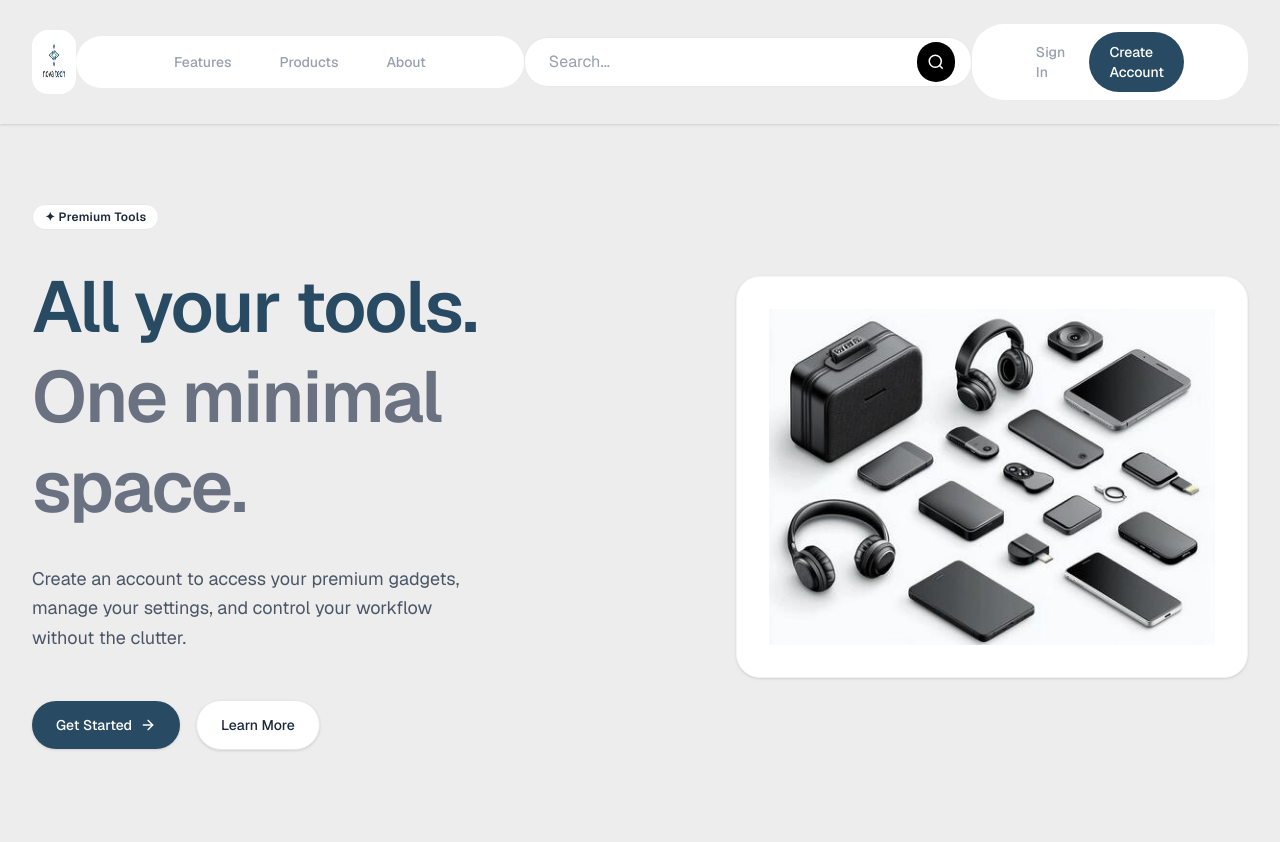
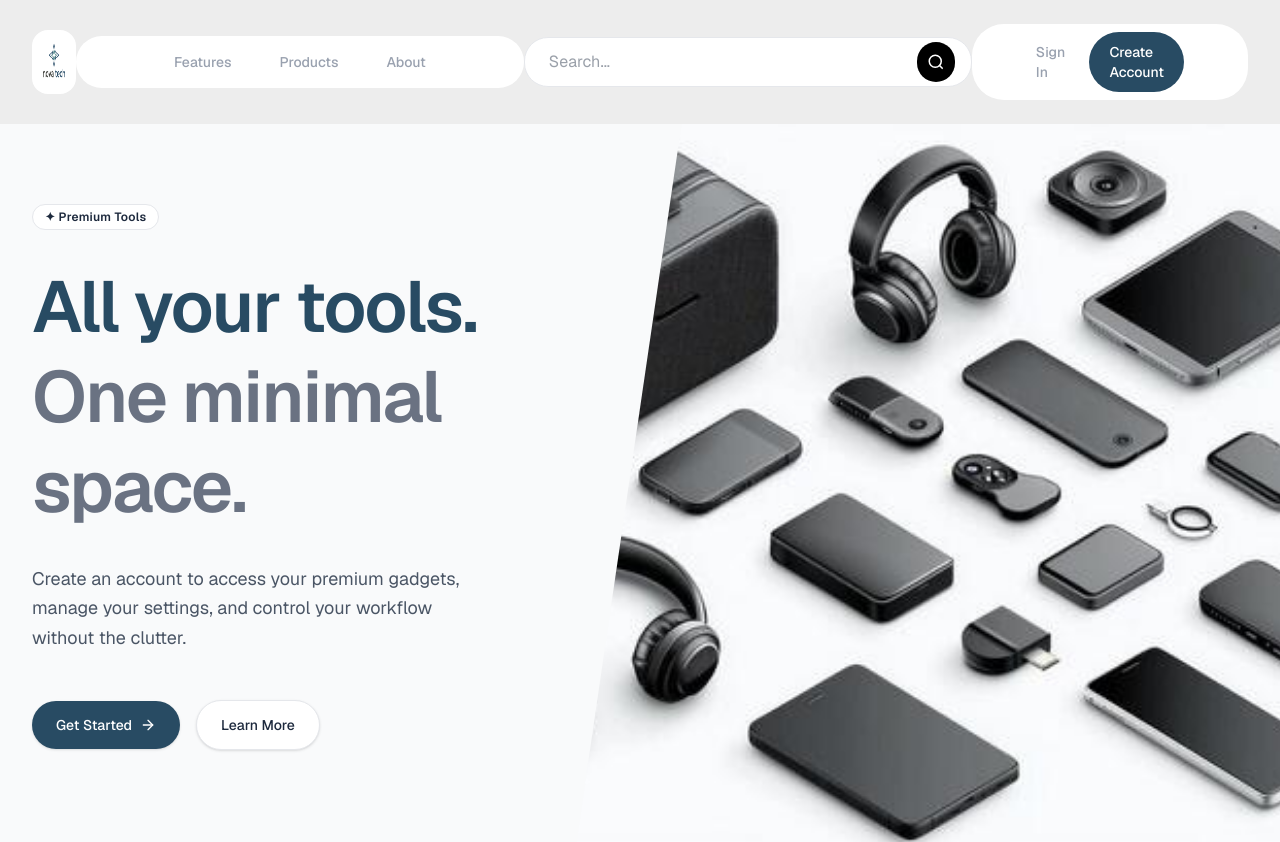
Before and after one commit to virajViduranga/nova-tech-ui, a Next.js app: page / in a window 1280 px wide. Shown: the top 842 px of the page. Built offline with nearby package versions, Linux system fonts and the light colour scheme.

Commit message:
updated UI

```diff
--- a/src/app/page.jsx
+++ b/src/app/page.jsx
@@ -12,8 +12,14 @@ export default function LandingPage() {
       <NavBar/>
 
       {/* Hero Section */}
-      <main className="max-w-7xl mx-auto px-8 pt-20 pb-24 flex flex-col md:flex-row items-center justify-between gap-12">
-        <div className="flex-1 space-y-8">
+      <main className="relative w-full min-h-[80vh] flex flex-col md:justify-center overflow-hidden bg-gray-50">
+  {/*
+    1. TEXT CONTAINER
+    This keeps your text aligned with the rest of your max-w-7xl website,
+    but we limit it to half the width on desktop (md:w-1/2).
+  */}
+  <div className="w-full max-w-7xl mx-auto px-8 pt-20 pb-24 relative z-10">
+    <div className="w-full md:w-1/2 space-y-8 pr-0 md:pr-12">
       <div className="inline-flex items-center gap-2 px-3 py-1 rounded-full bg-white border border-gray-200 text-xs font-semibold text-slate-800 tracking-wide">
         ✦ Premium Tools
       </div>
@@ -30,7 +36,7 @@ export default function LandingPage() {
       <div className="flex items-center gap-4 pt-4">
         <Link
           href="/register"
-              className="flex items-center gap-2 px-6 py-3.5 text-sm font-medium text-white bg-yale-blue  rounded-full hover:bg-slate-700 hover:gap-3 transition-all shadow-sm"
+          className="flex items-center gap-2 px-6 py-3.5 text-sm font-medium text-white bg-yale-blue rounded-full hover:bg-slate-700 hover:gap-3 transition-all shadow-sm"
         >
           Get Started <ArrowRight className="w-4 h-4" />
         </Link>
@@ -42,12 +48,32 @@ export default function LandingPage() {
         </Link>
       </div>
     </div>
+  </div>
 
-        <div className="flex-1 w-full flex justify-center lg:justify-end">
-          <div className="w-full max-w-lg bg-white rounded-3xl p-8 shadow-sm border border-gray-100 flex items-center justify-center min-h-[400px]">
-            <img src="tech-items.jpeg" alt="" className="w-full" />
+  {/*
+    2. DESKTOP IMAGE (The Angled Cut)
+    This div is absolute, meaning it sticks to the right side of the screen.
+    The md:[clip-path:...] class creates that diagonal slant.
+  */}
+  <div className="hidden md:block absolute top-0 right-0 w-[55%] h-full z-0 md:[clip-path:polygon(15%_0,100%_0,100%_100%,0_100%)]">
+    <img
+      src="tech-items.jpeg"
+      alt="Premium tools"
+      className="w-full h-full object-cover"
+    />
+  </div>
 
-          </div>
+  {/*
+    3. MOBILE IMAGE
+    On small screens, a side-by-side angle doesn't fit well.
+    This shows the image normally underneath the text for mobile users.
+  */}
+  <div className="w-full h-[400px] md:hidden relative z-0">
+    <img
+      src="tech-items.jpeg"
+      alt="Premium tools"
+      className="w-full h-full object-cover"
+    />
   </div>
 </main>
 
```
Lines whose indentation alone changed are shown as unchanged.
